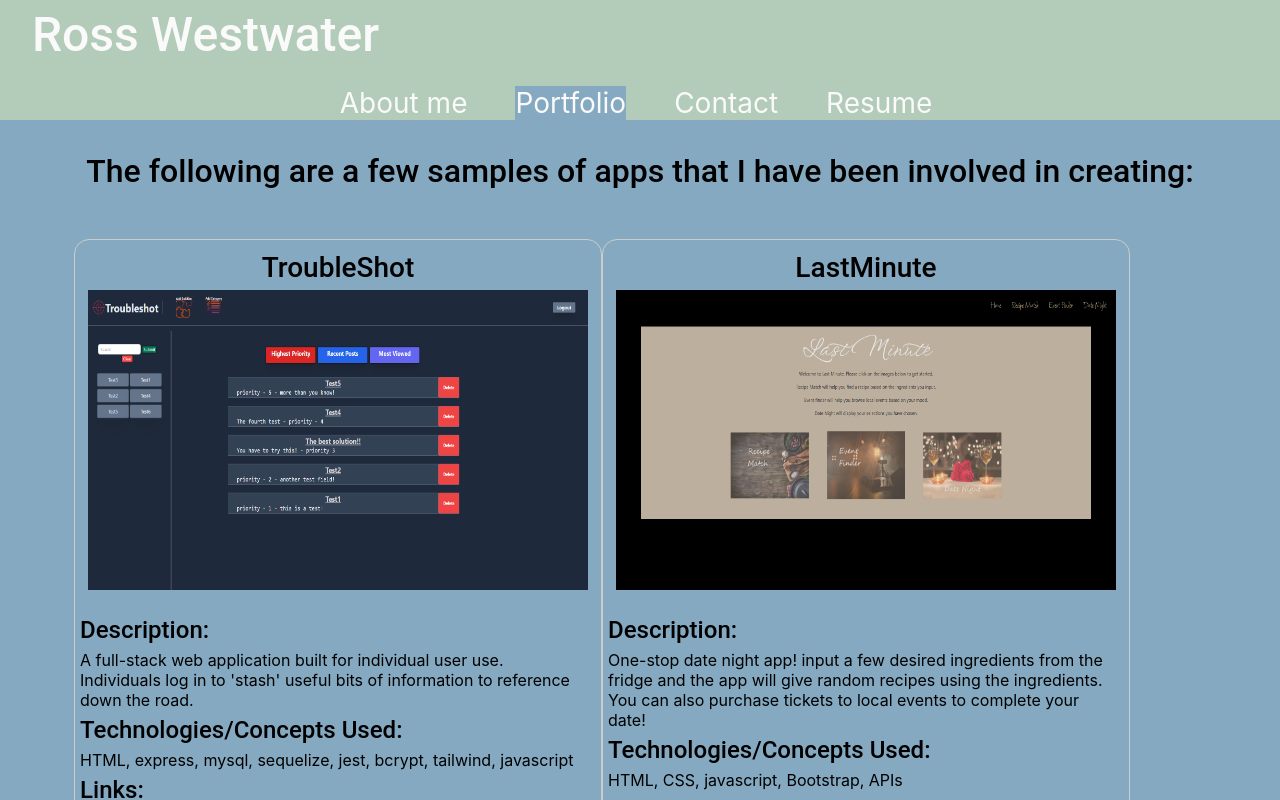
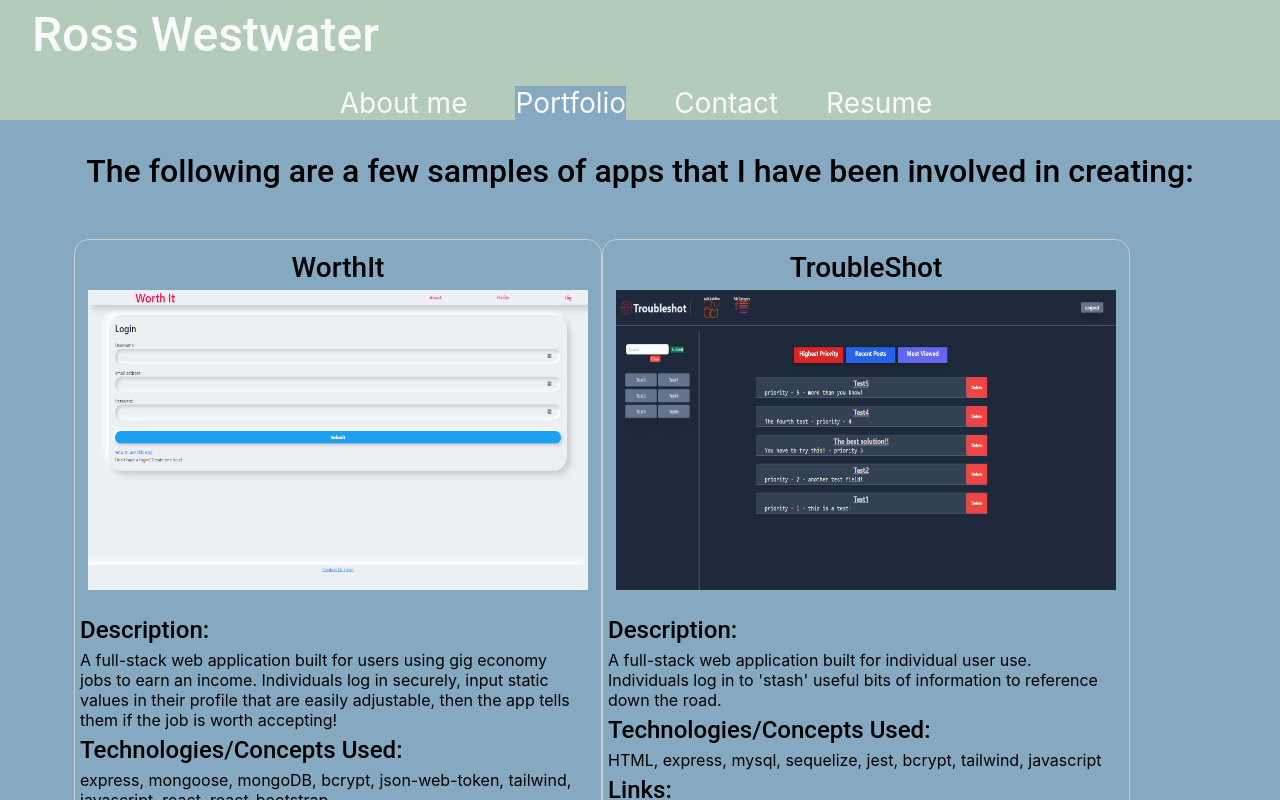
Before and after one commit to RossWestwater/RossWestwater_Portfolio, a React (Create React App) app: page / in a window 1280 px wide. Both pictures are taken after a click on the item "Portfolio". Shown: the top 800 px of the page. Built offline with nearby package versions, Linux system fonts and the light colour scheme.

Commit message:
updated portfolio w worthit portfolio image/item on render

```diff
--- a/src/components/Header/index.js
+++ b/src/components/Header/index.js
@@ -3,7 +3,6 @@ import Nav from '../Navigation';
 
 
 function Header(props) {
-
   return (
     <header>
       <h1>Ross Westwater</h1>
--- a/src/components/Photos/index.js
+++ b/src/components/Photos/index.js
@@ -1,6 +1,15 @@
 const PhotoList = () => {
 
   const photos = [
+    {
+      name: 'WorthIt',
+      description:
+        "A full-stack web application built for users using gig economy jobs to earn an income. Individuals log in securely, input static values in their profile that are easily adjustable, then the app tells them if the job is worth accepting!" ,
+      technologiesUsed: 'express, mongoose, mongoDB, bcrypt, json-web-token, tailwind, javascript, react, react-bootstrap',
+      filePath: 'WorthIt_App',
+      githubRepository: 'https://github.com/RossWestwater/WorthIt',
+      deployedApp: 'https://worth-it-2022.herokuapp.com/'
+    },
     {
       name: 'TroubleShot',
       description:
```
Also changed, not shown: src/assets/images/WorthIt_App.png (added).
